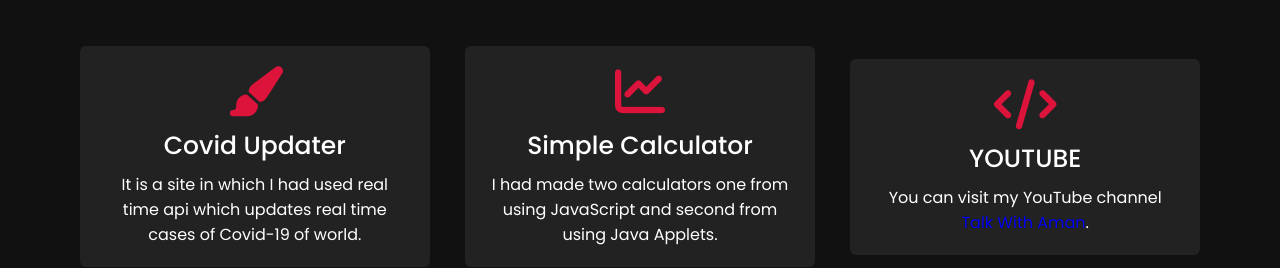
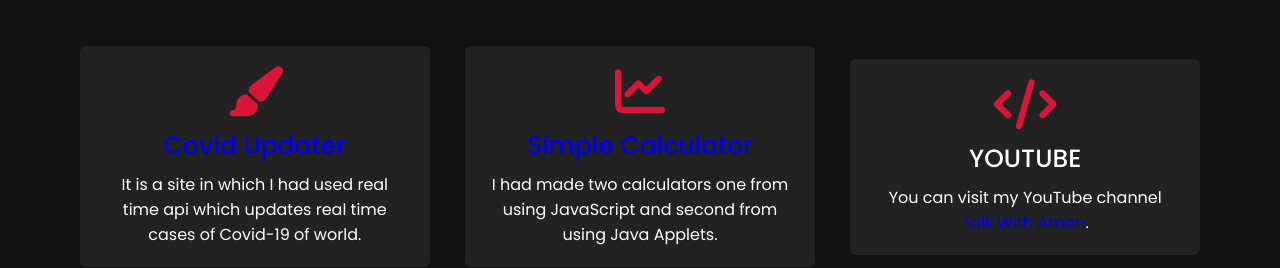
Before and after one commit to Amankesarwani2202/Portfolio, a plain HTML site: page index.html in a window 1280 px wide. Shown: the part 2260-2528 px from the top of the page. Drawn offline with nearby package versions, Linux system fonts and the light colour scheme.

Commit message:
Update index.html

```diff
--- a/index.html
+++ b/index.html
@@ -107,14 +107,14 @@
                 <div class="card">
                     <div class="box">
                         <i class="fas fa-paint-brush"></i>
-                        <div class="text">Covid Updater</div>
+                        <div class="text"><a href="https://covid19-meter.000webhostapp.com/">Covid Updater</a></div>
                         <p>It is a site in which I had used real time api which updates real time cases of Covid-19 of world.</p>
                     </div>
                 </div>
                 <div class="card">
                     <div class="box">
                         <i class="fas fa-chart-line"></i>
-                        <div class="text">Simple Calculator</div>
+                        <div class="text"><a href="https://amankesarwani2202.github.io/Calculator/">Simple Calculator</a></div>
                         <p>I had made two calculators one from using JavaScript and second from using Java Applets.</p>
                     </div>
                 </div>
```
